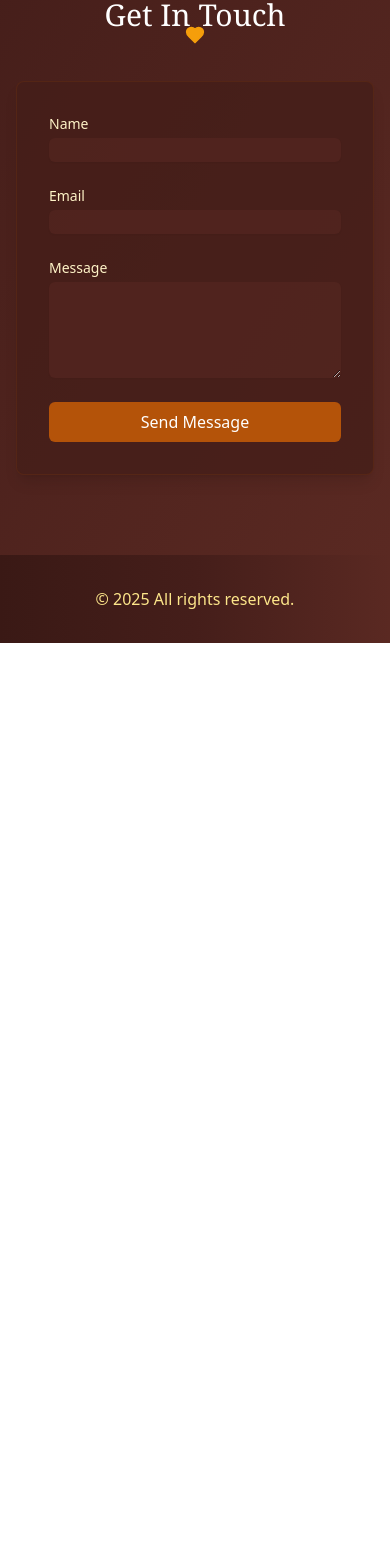
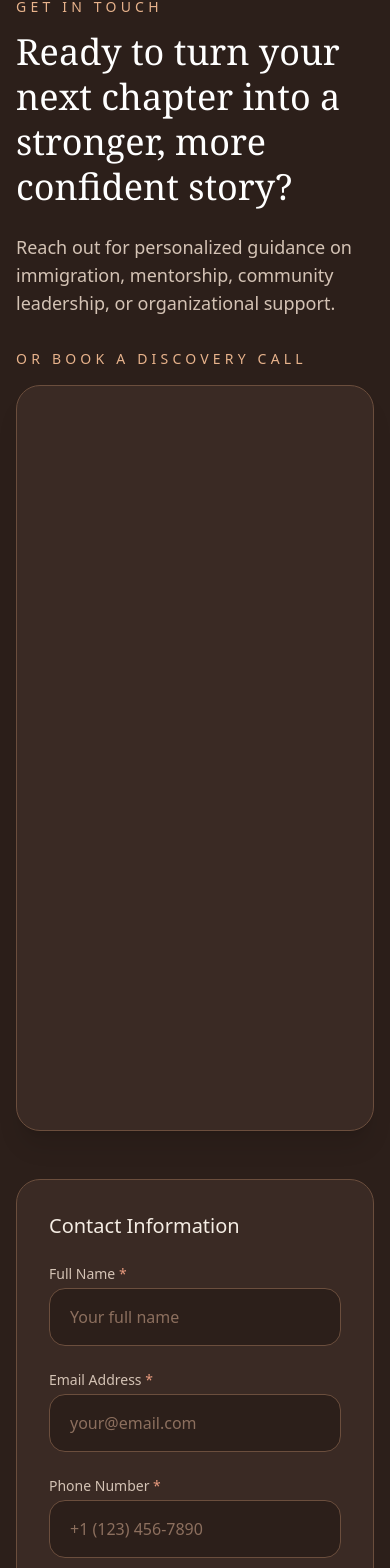
Before and after one commit to EGichuhi/eg_portfolio, a React (Vite) app: page / in a window 390 px wide. Shown: the part 6939-8507 px from the top of the page. Before the commit the page ends 7582 px from the top, so only its background shows below. Built offline with nearby package versions, Linux system fonts and the light colour scheme.

Commit message:
Update App.tsx

```diff
--- a/src/App.tsx
+++ b/src/App.tsx
@@ -411,55 +411,139 @@ function App() {
       </section>
 
       {/* Contact Section */}
-      <section id="contact" className="py-20 bg-gradient-to-br from-[#451e1a] to-[#5a2922]">
-        <div className={`max-w-4xl mx-auto px-4 ${isVisible.contact ? 'animate-slide-up' : 'opacity-0'}`}>
-          <div className="flex justify-center mb-12">
-            <h2 className="text-3xl font-serif text-center section-title group text-white">
-              Get In Touch
-              <span className="absolute -bottom-3 left-1/2 transform -translate-x-1/2 group-hover:scale-125 transition-transform">
-                <Heart size={20} className="text-amber-500 fill-amber-500 group-hover:text-red-500 group-hover:fill-red-500 transition-colors" />
-              </span>
+<section id="contact" className="py-20 bg-[#2C1F1A] relative overflow-hidden">
+  <div className="absolute inset-0 bg-[radial-gradient(circle_at_top_left,_rgba(194, 106, 71, 0.15),_transparent_50%),radial-gradient(circle_at_bottom_right,_rgba(212, 175, 55, 0.10),_transparent_45%)]"></div>
+
+  <div className={`max-w-7xl mx-auto px-4 ${isVisible.contact ? 'animate-slide-up' : 'opacity-0'}`}>
+    <div className="grid lg:grid-cols-2 gap-12 items-start">
+
+      {/* Left Column - Info + Calendly */}
+      <div className="space-y-8">
+        <div>
+          <p className="text-sm uppercase tracking-[0.3em] text-[#E8B38C]">Get In Touch</p>
+          <h2 className="mt-3 text-4xl font-serif text-white leading-tight">
+            Ready to turn your next chapter into a stronger, more confident story?
           </h2>
+          <p className="mt-6 text-lg text-[#D4C3B5] max-w-md">
+            Reach out for personalized guidance on immigration, mentorship, community leadership, or organizational support.
+          </p>
         </div>
-          <div className="bg-[#451e1a]/80 backdrop-blur-sm rounded-lg shadow-lg p-8 border border-amber-900/30">
+
+        {/* Calendly Booking */}
+        <div>
+          <p className="mb-4 text-sm uppercase tracking-[0.3em] text-[#E8B38C]">Or Book a Discovery Call</p>
+          <div className="bg-[#3A2A24] border border-[#6B4E3D] rounded-3xl p-3 shadow-xl overflow-hidden">
+            <div
+              className="calendly-inline-widget"
+              data-url="https://calendly.com/yourusername/30min?hide_event_type_details=1&hide_gdpr_banner=1"
+              style={{ minWidth: '320px', height: '720px' }}
+            ></div>
+          </div>
+        </div>
+      </div>
+
+      {/* Right Column - Form */}
+      <div className="bg-[#3A2A24] border border-[#6B4E3D] rounded-3xl p-8 shadow-soft">
         <form className="space-y-6">
-              <div className="transform transition-transform hover:scale-[1.02]">
-                <label htmlFor="name" className="block text-sm font-medium text-amber-100">
-                  Name
+
+          {/* Contact Information */}
+          <div className="space-y-6">
+            <h3 className="text-xl font-medium text-[#F5EDE4]">Contact Information</h3>
+
+            <div>
+              <label htmlFor="Name" className="block text-sm font-medium text-[#D4C3B5] mb-1">
+                Full Name <span className="text-[#E89A7E]">*</span>
               </label>
               <input
                 type="text"
-                  id="name"
-                  className="mt-1 block w-full rounded-md border-amber-900/50 bg-[#5a2922]/50 text-amber-100 shadow-sm focus:border-amber-400 focus:ring-amber-400"
+                id="Name"
+                name="Name"
+                required
+                className="mt-1 block w-full rounded-2xl border border-[#6B4E3D] bg-[#2C1F1A] px-5 py-4 text-[#F5EDE4] placeholder:text-[#8C6F5E] focus:border-[#E8B38C] focus:ring-2 focus:ring-[#E8B38C]/30 transition"
+                placeholder="Your full name"
               />
             </div>
-              <div className="transform transition-transform hover:scale-[1.02]">
-                <label htmlFor="email" className="block text-sm font-medium text-amber-100">
-                  Email
+
+            <div>
+              <label htmlFor="Email" className="block text-sm font-medium text-[#D4C3B5] mb-1">
+                Email Address <span className="text-[#E89A7E]">*</span>
               </label>
               <input
                 type="email"
-                  id="email"
-                  className="mt-1 block w-full rounded-md border-amber-900/50 bg-[#5a2922]/50 text-amber-100 shadow-sm focus:border-amber-400 focus:ring-amber-400"
+                id="Email"
+                name="Email"
+                required
+                className="mt-1 block w-full rounded-2xl border border-[#6B4E3D] bg-[#2C1F1A] px-5 py-4 text-[#F5EDE4] placeholder:text-[#8C6F5E] focus:border-[#E8B38C] focus:ring-2 focus:ring-[#E8B38C]/30 transition"
+                placeholder="your@email.com"
               />
             </div>
-              <div className="transform transition-transform hover:scale-[1.02]">
-                <label htmlFor="message" className="block text-sm font-medium text-amber-100">
-                  Message
+
+            <div>
+              <label htmlFor="Contact Info" className="block text-sm font-medium text-[#D4C3B5] mb-1">
+                Phone Number <span className="text-[#E89A7E]">*</span>
+              </label>
+              <input
+                type="tel"
+                id="Contact Info"
+                name="Contact Info"
+                required
+                className="mt-1 block w-full rounded-2xl border border-[#6B4E3D] bg-[#2C1F1A] px-5 py-4 text-[#F5EDE4] placeholder:text-[#8C6F5E] focus:border-[#E8B38C] focus:ring-2 focus:ring-[#E8B38C]/30 transition"
+                placeholder="+1 (123) 456-7890"
+              />
+            </div>
+          </div>
+
+          {/* Lead Source */}
+          <div className="space-y-6 pt-4 border-t border-[#6B4E3D]">
+            <h3 className="text-xl font-medium text-[#F5EDE4]">How did you hear about us?</h3>
+
+            <div>
+              <label htmlFor="Source" className="block text-sm font-medium text-[#D4C3B5] mb-1">
+                Source <span className="text-[#E89A7E]">*</span>
+              </label>
+              <select
+                id="Source"
+                name="Source"
+                required
+                className="mt-1 block w-full rounded-2xl border border-[#6B4E3D] bg-[#2C1F1A] px-5 py-4 text-[#F5EDE4] focus:border-[#E8B38C] focus:ring-2 focus:ring-[#E8B38C]/30 transition"
+              >
+                <option value="">Select an option...</option>
+                <option value="Meta">Meta (Facebook/Instagram ads)</option>
+                <option value="Organic">Organic (Search engine)</option>
+                <option value="Referral">Referral (Word of mouth)</option>
+                <option value="Website">Direct website visit</option>
+                <option value="LinkedIn">LinkedIn</option>
+                <option value="Event">Event / Webinar / Trade show</option>
+                <option value="Cold Call">Cold Call</option>
+                <option value="Social Media">Other Social Media</option>
+                <option value="Other">Other</option>
+              </select>
+            </div>
+          </div>
+
+          {/* Notes */}
+          <div className="pt-4 border-t border-[#6B4E3D]">
+            <label htmlFor="Notes" className="block text-sm font-medium text-[#D4C3B5] mb-1">
+              Additional Information / Notes
             </label>
             <textarea
-                  id="message"
+              id="Notes"
+              name="Notes"
               rows={4}
-                  className="mt-1 block w-full rounded-md border-amber-900/50 bg-[#5a2922]/50 text-amber-100 shadow-sm focus:border-amber-400 focus:ring-amber-400"
+              className="mt-1 block w-full rounded-2xl border border-[#6B4E3D] bg-[#2C1F1A] px-5 py-4 text-[#F5EDE4] placeholder:text-[#8C6F5E] focus:border-[#E8B38C] focus:ring-2 focus:ring-[#E8B38C]/30 transition"
+              placeholder="Tell us about your needs..."
             ></textarea>
           </div>
+
+          {/* Submit Button */}
           <button
             type="submit"
-                className="w-full bg-amber-700 text-white py-2 px-4 rounded-md transition-all duration-300 hover:bg-amber-600 hover:transform hover:scale-[1.02] active:scale-95"
+            className="w-full mt-6 bg-gradient-to-r from-[#E8B38C] to-[#D4AF37] hover:from-[#F5C89F] hover:to-[#E8C15A] text-[#2C1F1A] font-semibold py-4 rounded-full transition-all duration-300 hover:scale-[1.02] active:scale-95 shadow-lg"
           >
-                Send Message
+            Submit Application
           </button>
         </form>
+      </div>
     </div>
   </div>
 </section>
```
Lines whose indentation alone changed are shown as unchanged.
